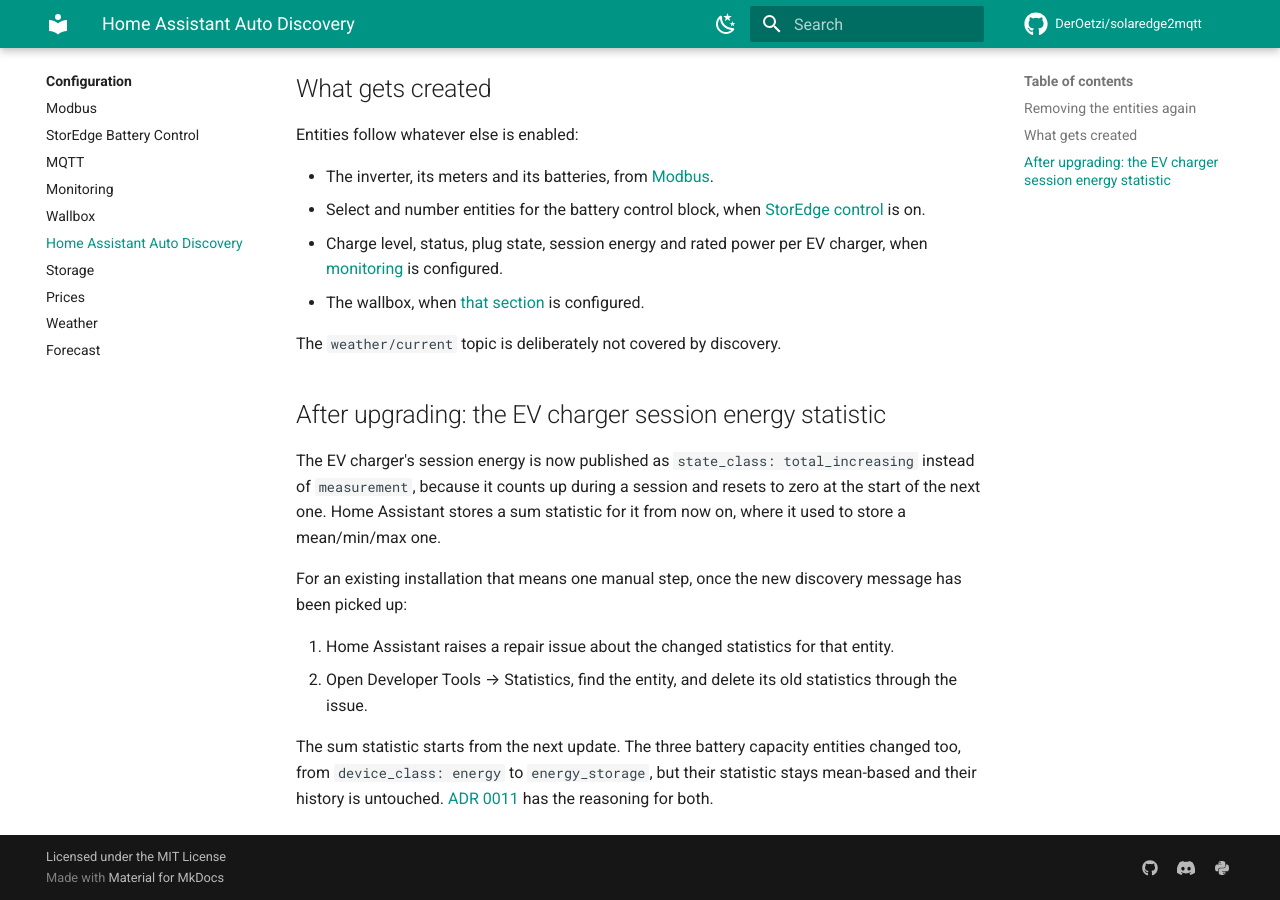
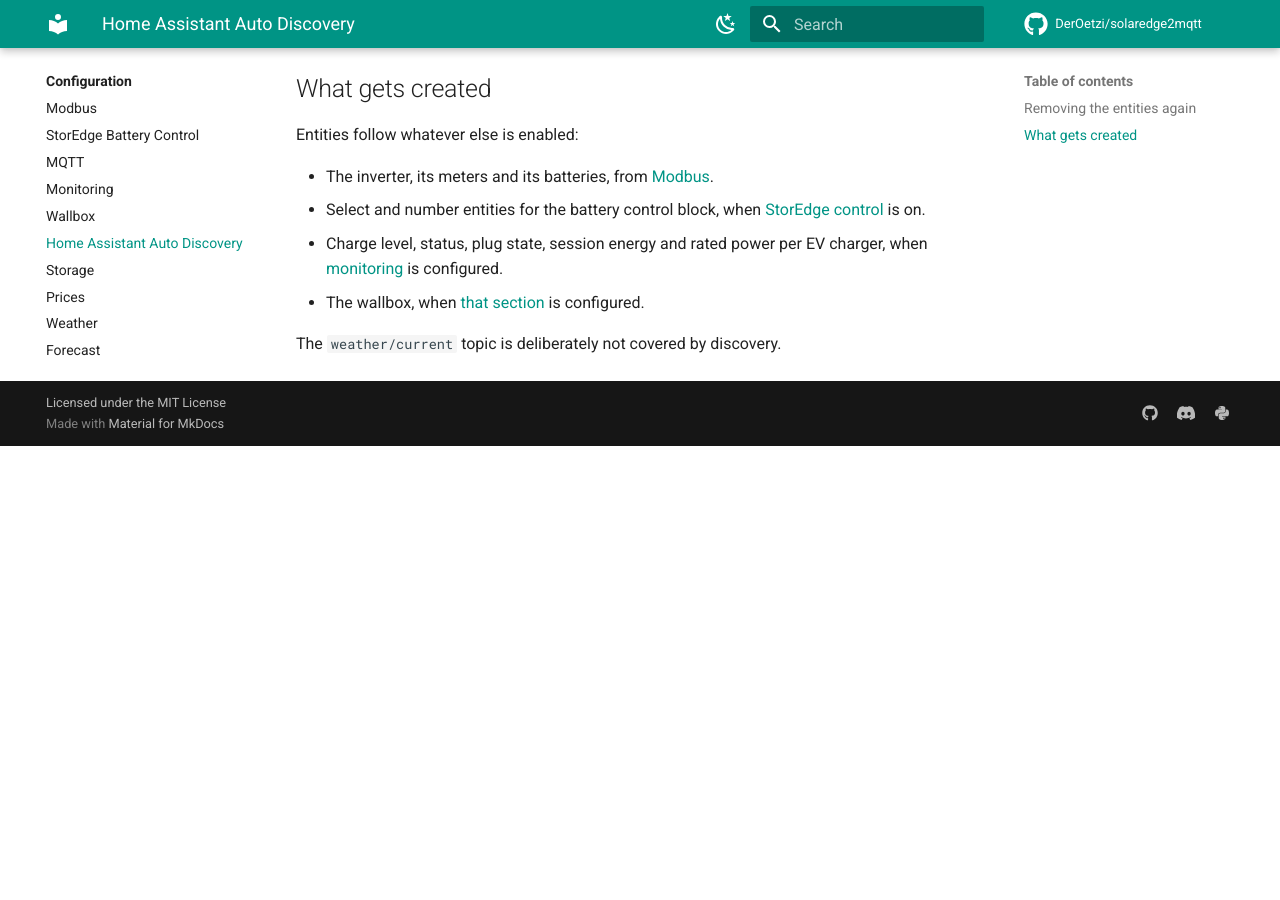
Before and after one commit to DerOetzi/solaredge2mqtt, an MkDocs documentation site: the page built from docs/configuration/home-assistant.md, in a window 1280 px wide and 900 px high, scrolled down 826 px. Built offline with MkDocs 1.6.1 and Material for MkDocs 9.7.7, drawn with Linux system fonts in a browser that asks for light colours; comment, search, counter and statistics services are not loaded; after the commit the page ends 1272 px from its top, so only the background shows below that.

Commit message:
docs: drop the EV charger migration note, feature not shipped yet
The EV charger integration this session_energy sensor belongs to isn't
in a release yet, so there is no existing installation to migrate and
the standalone upgrade note doesn't apply to anyone. Keeps the
device_class/state_class reasoning in ADR 0011, drops the now-dangling
link the note left behind.

Co-Authored-By: Claude Sonnet 5 <noreply@anthropic.com>

```diff
--- a/docs/configuration/home-assistant.md
+++ b/docs/configuration/home-assistant.md
@@ -41,22 +41,3 @@ Entities follow whatever else is enabled:
 - The wallbox, when [that section](wallbox.md) is configured.
 
 The `weather/current` topic is deliberately not covered by discovery.
-
-## After upgrading: the EV charger session energy statistic
-
-The EV charger's session energy is now published as `state_class: total_increasing` instead of
-`measurement`, because it counts up during a session and resets to zero at the start of the next
-one. Home Assistant stores a sum statistic for it from now on, where it used to store a
-mean/min/max one.
-
-For an existing installation that means one manual step, once the new discovery message has been
-picked up:
-
-1. Home Assistant raises a repair issue about the changed statistics for that entity.
-2. Open Developer Tools → Statistics, find the entity, and delete its old statistics through the
-   issue.
-
-The sum statistic starts from the next update. The three battery capacity entities changed too,
-from `device_class: energy` to `energy_storage`, but their statistic stays mean-based and their
-history is untouched. [ADR 0011](../decisions/0011-energy-classes-follow-home-assistant.md) has
-the reasoning for both.
```
Also changed, not shown: docs/decisions/0011-energy-classes-follow-home-assistant.md (+1 -1 lines).
